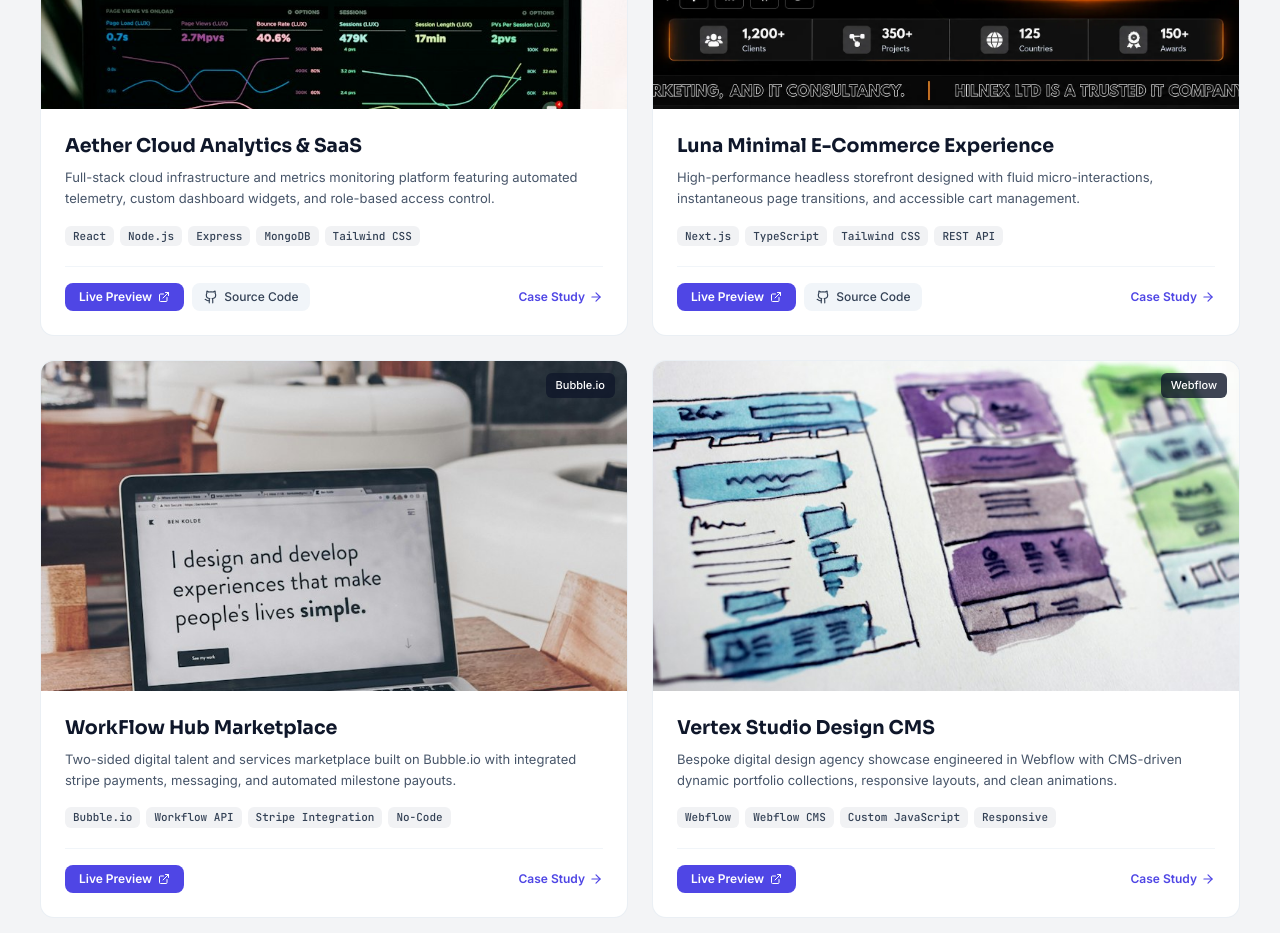
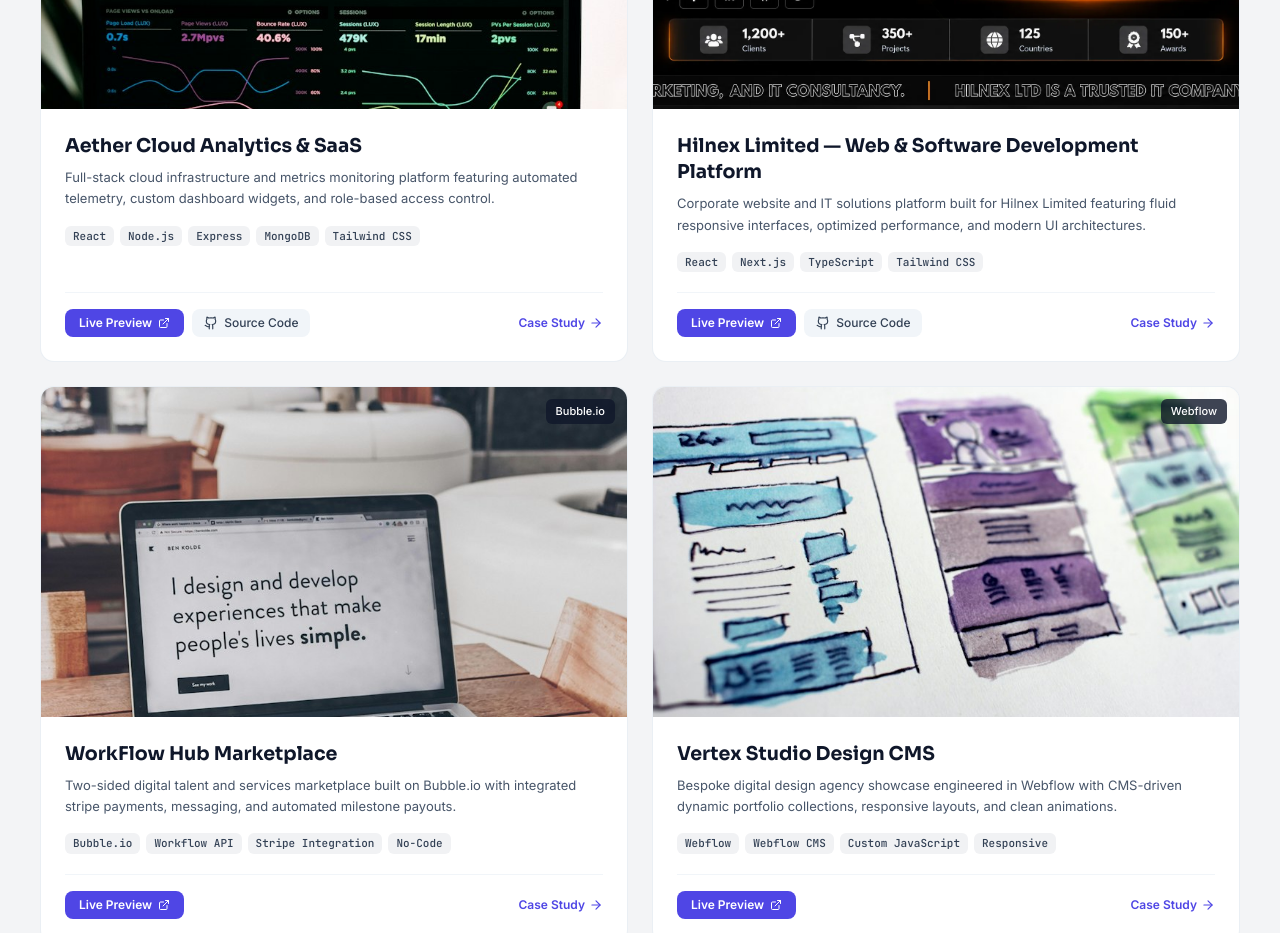
Before and after one commit to MdRakibHossen917/personal_portfolio, a Next.js app: page / in a window 1280 px wide. Shown: the part 3780-4713 px from the top of the page. Built offline with nearby package versions, Linux system fonts and the light colour scheme.

Commit message:
Update Hilnex IT project details, Live Preview, and Source Code links

```diff
--- a/src/data/projects.ts
+++ b/src/data/projects.ts
@@ -16,17 +16,17 @@ export const projects: Project[] = [
     featured: true,
   },
   {
-    id: 'luna-ecommerce',
-    slug: 'luna-minimal-ecommerce-experience',
-    title: 'Luna Minimal E-Commerce Experience',
+    id: 'hilnex-it',
+    slug: 'hilnex-it-development-platform',
+    title: 'Hilnex Limited — Web & Software Development Platform',
     category: 'frontend',
     categoryBadge: 'Frontend',
     description:
-      'High-performance headless storefront designed with fluid micro-interactions, instantaneous page transitions, and accessible cart management.',
+      'Corporate website and IT solutions platform built for Hilnex Limited featuring fluid responsive interfaces, optimized performance, and modern UI architectures.',
     image: '/images/projects/hilnexFontend.webp',
-    technologies: ['Next.js', 'TypeScript', 'Tailwind CSS', 'REST API'],
-    liveUrl: 'https://example.com',
-    githubUrl: 'https://github.com',
+    technologies: ['React', 'Next.js', 'TypeScript', 'Tailwind CSS'],
+    liveUrl: 'https://hilnex-it.vercel.app/',
+    githubUrl: 'https://github.com/MdRakibHossen917/hilnex-it',
     featured: true,
   },
   {
```
